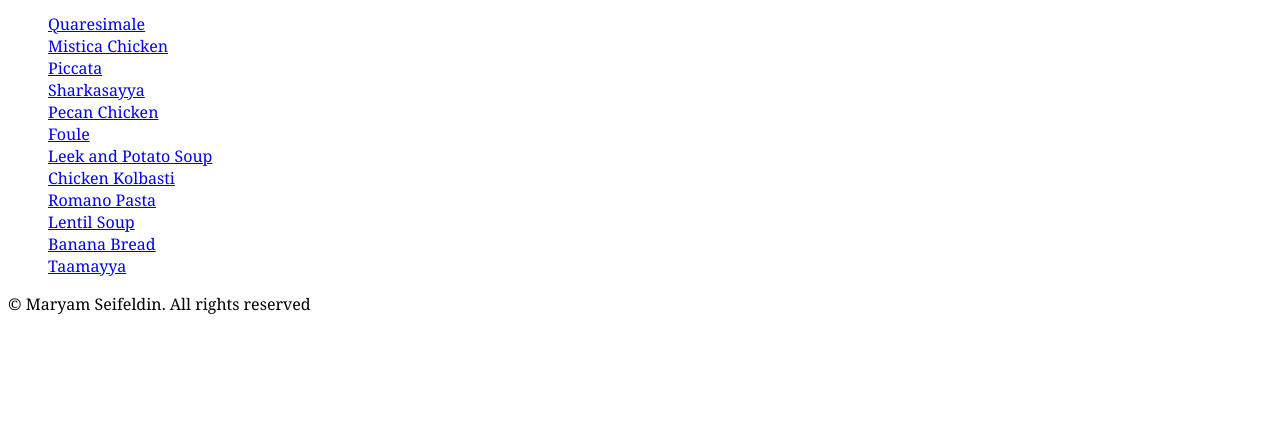
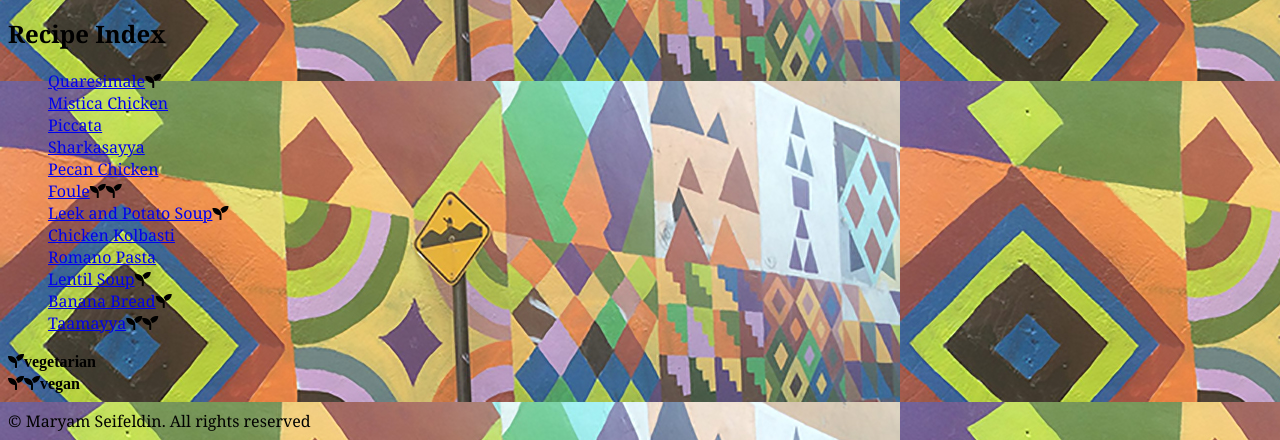
Before and after one commit to mseifeldin/layout_review, a plain HTML site: page recipeindex.html in a window 1280 px wide. Shown: the part 561-1001 px from the top of the page. Before the commit the page ends 884 px from the top, so only its background shows below. Drawn offline with nearby package versions, Linux system fonts and the light colour scheme.

Commit message:
added fontawesome and google fonts

```diff
--- a/css/style.css
+++ b/css/style.css
@@ -1,9 +1,13 @@
 body {
-    font-family:Georgia, Arial;
+    font-family:Georgia;
 }
 
 h1 {
     font-size: 25px;
+    font-family: 'Special Elite', serif;
+  	font-size: 48px;
+  	text-shadow: 4px 4px 4px #aaa;
+}
 }
 h2 {
     font-size: 20px;
@@ -20,6 +24,11 @@ nav ul {
 .offpage {
     position: absolute;
     left: -1000px;
+}
+.offpage:focus {
+	position: absolute;
+    left: 200px;
+    margin: 5px;
 }
 .flex-container {
   padding: 5px 5px 5px 5px;
@@ -80,3 +89,6 @@ img.galleryitem{
 	width: 300px;
 
 }
+body {
+ background-image: url("/images/graffiti_banner.jpg");
+}
--- a/recipeindex.html
+++ b/recipeindex.html
@@ -5,6 +5,8 @@
     <link rel="icon" href="images/okra_favicon.png">
     <link rel="stylesheet" type="text/css" href="css/style.css">
     <link rel="stylesheet" type="text/css" href="css/">
+    <link rel="stylesheet" href="https://use.fontawesome.com/releases/v5.7.2/css/all.css" integrity="sha384-fnmOCqbTlWIlj8LyTjo7mOUStjsKC4pOpQbqyi7RrhN7udi9RwhKkMHpvLbHG9Sr" crossorigin="anonymous">
+    <link rel="stylesheet" href="https://fonts.googleapis.com/css?family=Special Elite">
   </head>
 
   <body>
@@ -27,19 +29,24 @@
     <main id = "main">
     	<h2>Recipe Index</h2>
         <ul>
-          <li><a href="quaresimale.html">Quaresimale</a></li>
+          <li><a href="quaresimale.html">Quaresimale</a><i class="fas fa-seedling"></i></li>
           <li><a href="misticachicken.html">Mistica Chicken</a></li>
           <li><a href="piccata.html">Piccata</a></li>
           <li><a href="sharkasayya.html">Sharkasayya</a></li>
           <li><a href="pecanchicken.html">Pecan Chicken</a></li>
-          <li><a href="foule.html">Foule</a></li>
-          <li><a href="leekpotatosoup.html">Leek and Potato Soup</a></li>
+          <li><a href="foule.html">Foule</a><i class="fas fa-seedling"></i><i class="fas fa-seedling"></i></li>
+          <li><a href="leekpotatosoup.html">Leek and Potato Soup</a><i class="fas fa-seedling"></i></li>
           <li><a href="kolbasti.html">Chicken Kolbasti</a></li>
           <li><a href="romanopasta.html">Romano Pasta</a></li>
-          <li><a href="lentilsoup.html">Lentil Soup</a></li>
-          <li><a href="bananabread.html">Banana Bread</a></li>
-          <li><a href="taamayya.html">Taamayya</a></li>
+          <li><a href="lentilsoup.html">Lentil Soup</a><i class="fas fa-seedling"></i></li>
+          <li><a href="bananabread.html">Banana Bread</a><i class="fas fa-seedling"></i></li>
+          <li><a href="taamayya.html">Taamayya</a><i class="fas fa-seedling"></i><i class="fas fa-seedling"></i></li>
         </ul>
+    <p>
+      <i class="fas fa-seedling">vegetarian</i>
+      <br>
+      <i class="fas fa-seedling"></i><i class="fas fa-seedling">vegan</i>
+    </p>
   </main>
 
   <footer>
```
Also changed, not shown: bananabread.html (+3 -1 lines), foule.html (+3 -1 lines), index.html (+2 -0 lines), kolbasti.html (+1 -0 lines), leekpotatosoup.html (+3 -1 lines), lentilsoup.html (+3 -1 lines), misticachicken.html (+1 -0 lines), pecanchicken.html (+1 -0 lines), piccata.html (+1 -0 lines), quaresimale.html (+3 -1 lines), romanopasta.html (+1 -0 lines), sharkasayya.html (+1 -0 lines), taamayya.html (+3 -1 lines).
